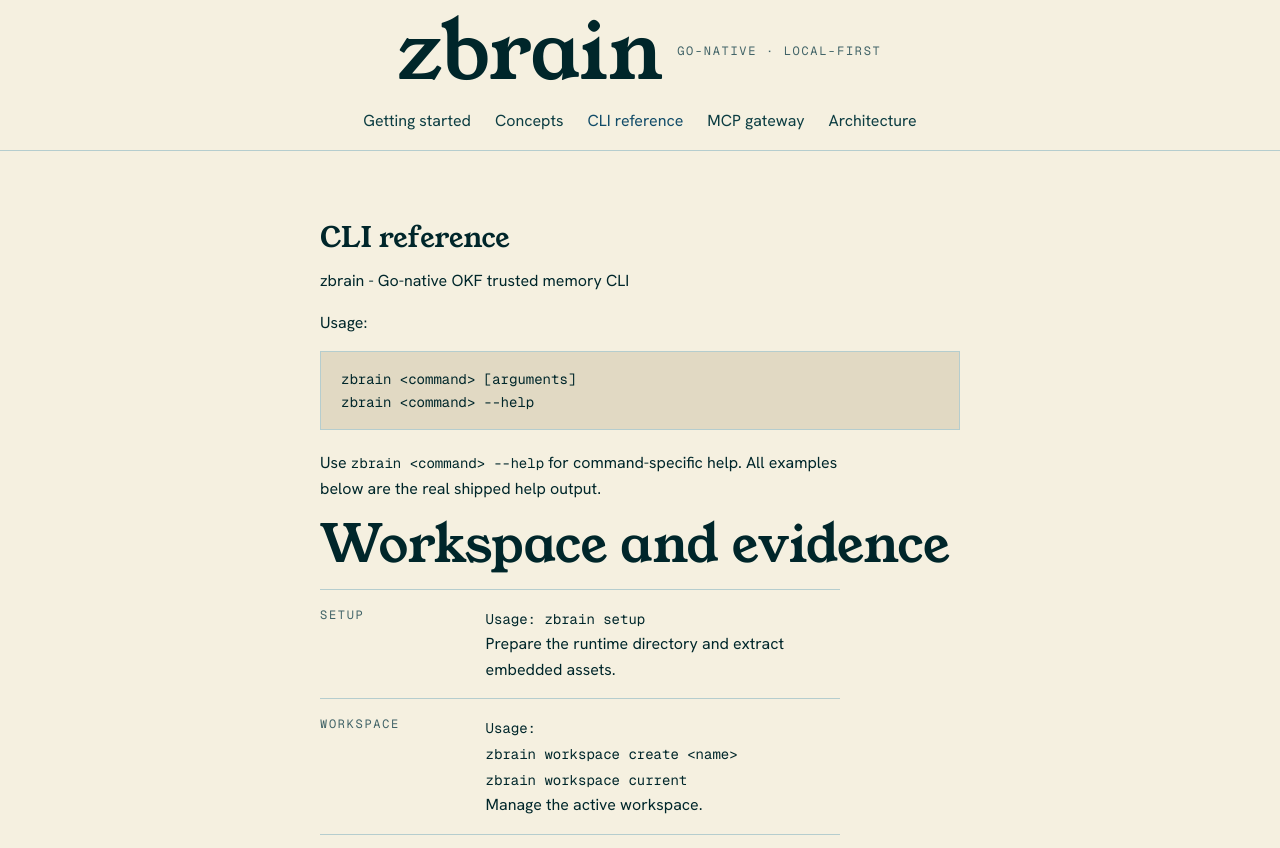
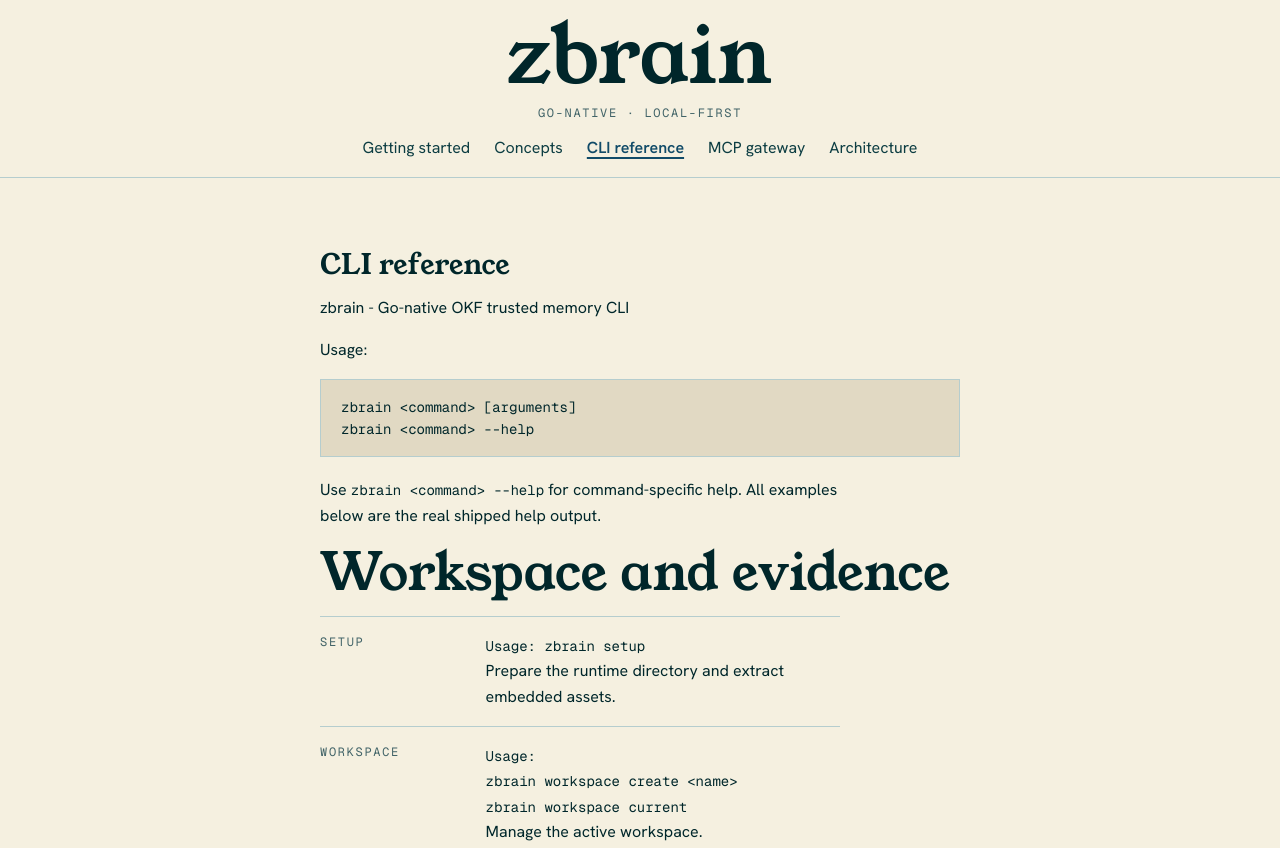
Before and after one commit to therealtinhtute/zbrain, a plain HTML site: page site/docs/cli.html in a window 1280 px wide. Shown: the top 848 px of the page. Drawn offline with nearby package versions, Linux system fonts and the light colour scheme.

Commit message:
fix(site): brand on its own row, active nav link bold+underlined
Masthead bar stacks vertically so the zbrain wordmark is the first
full-width centered row above the links row. Active nav item rendered
in accent color with weight 600 and a 2px underline offset 0.25em.

```diff
--- a/site/css/main.css
+++ b/site/css/main.css
@@ -125,12 +125,14 @@ pre code {
 }
 
 .nav-mast__bar {
+  position: relative;
   display: flex;
+  flex-direction: column;
   align-items: center;
   justify-content: center;
-  gap: 0.875rem;
+  gap: 0.5rem;
   min-height: var(--banner-height);
-  padding: 0.75rem 1.25rem;
+  padding: 1rem 1.25rem 0.5rem;
 }
 
 .nav-mast__brand {
@@ -164,6 +166,10 @@ pre code {
 
 .nav-mast__links a.active {
   color: var(--color-accent);
+  font-weight: 600;
+  text-decoration: underline;
+  text-underline-offset: 0.25em;
+  text-decoration-thickness: 2px;
 }
 
 .nav-mast__toggle {
```
